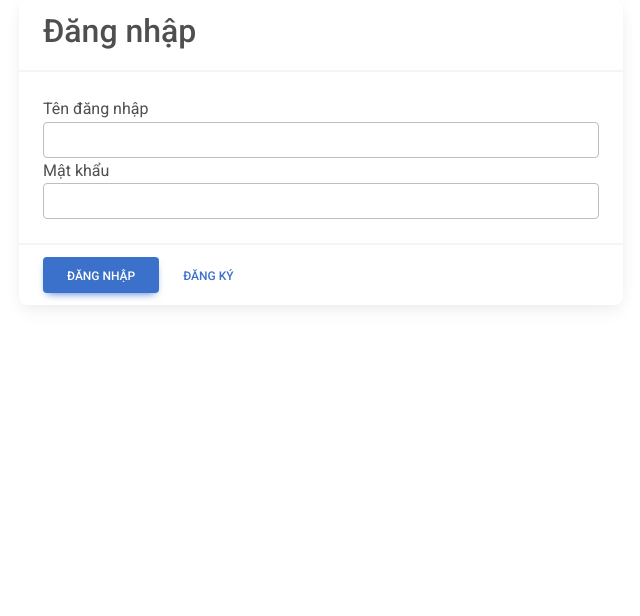
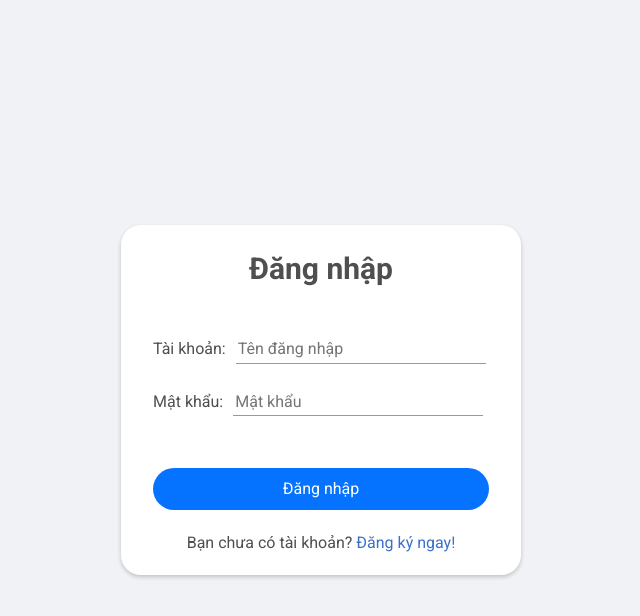
Before and after one commit to buiquoclong/Frontend_AppChat, a React (Create React App) app: page / in a window 1280 px wide. Shown: the top 616 px of the page, without its empty margins (319-959 px from the left). Built offline with nearby package versions, Linux system fonts and the light colour scheme; no server answers.

Commit message:
reupdate

```diff
--- a/public/index.html
+++ b/public/index.html
@@ -2,7 +2,7 @@
 <html lang="en">
   <head>
     <meta charset="utf-8" />
-    <link rel="icon" href="%PUBLIC_URL%/favicon.ico" />
+    <link rel="icon" href="%PUBLIC_URL%/talkup.webp" />
     <meta name="viewport" content="width=device-width, initial-scale=1" />
     <meta name="theme-color" content="#000000" />
     <meta
@@ -24,7 +24,7 @@
       work correctly both with client-side routing and a non-root public URL.
       Learn how to configure a non-root public URL by running `npm run build`.
     -->
-    <title>React App</title>
+    <title>My Appchat</title>
     <link href="https://fonts.googleapis.com/css?family=Roboto:300,400,500,700&display=swap" rel="stylesheet" />
   </head>
   <body>
--- a/src/components/Navbar.js
+++ b/src/components/Navbar.js
@@ -14,6 +14,7 @@ export default function Navbar(props) {
             },
         };
         history.push("/");
+        localStorage.clear();
     };
     useEffect(() => {
 
--- /dev/null
+++ b/src/css/Login.css
@@ -0,0 +1,96 @@
+
+
+.login-container {
+  max-width: 500px;
+  min-width: 300px;
+  height: 350px;
+  width: 400px;
+  background-color: #fff;
+  border-radius: 20px;
+  margin: 0 auto;
+  position: absolute;
+  top: 0;
+  bottom: 0;
+  left: 0;
+  right: 0;
+  margin: auto;
+  box-shadow: 0 2px 4px rgba(0, 0, 0, 0.2);
+}
+
+.login-content {
+  padding: 20px;
+}
+.btlogin{
+  padding-top: 25px;
+}
+.login-title {
+  font-size: 30px;
+  font-weight: 600;
+  margin-bottom: 30px;
+}
+
+.margin-input {
+  margin: 5px 0;
+}
+
+.margin-sign {
+  margin: 10px 0;
+}
+
+.login-input {
+  width: 250px;
+  margin: 12px 0px;
+  margin-left: 10px;
+  border: none;
+  outline: 0;
+  border-bottom: 1px solid #999;
+}
+
+
+.login-with {
+  font-weight: 600;
+}
+
+.social-login {
+  text-align: center;
+}
+
+.social-icon {
+  font-size: 36px;
+  margin: 20px 20px;
+}
+
+
+.login-password {
+  position: relative;
+}
+
+.show-password {
+  position: absolute;
+  right: 10px;
+  top: 10px;
+  color: #777;
+  cursor: pointer;
+}
+
+.btn-login {
+  width: 100%;
+  margin: 20px 0px;
+  border: none;
+  color: #fff;
+  padding: 8px 0px;
+  border-radius: 25px;
+  cursor: pointer;
+  background: #0573ff;
+}
+
+.forgot-password {
+  float: right;
+  font-size: 12px;
+}
+.noti{
+  margin-left: 85px;
+}
+.register{
+  text-align: center;
+}
--- a/src/pages/Homepage.js
+++ b/src/pages/Homepage.js
@@ -21,6 +21,7 @@ export default function Homepage() {
     const [isChatVisible, setIsChatVisible] = useState(true);
     const [roomName, setRoomName] = useState("");
     const [listUserChatRoom, setListUserChatRoom] = useState([]);
+    const [selectedImage, setSelectedImage] = useState(null);
     const history = useHistory();
 
 
@@ -77,7 +78,6 @@ export default function Homepage() {
         console.log(userName);
         if (type == 1) {
             setTypeSend("room");
-            console.log("đã biết type = 1 và user là " + userName)
             const requestRoomChatMess = {
                 action: "onchat",
                 data: {
@@ -92,7 +92,6 @@ export default function Homepage() {
             console.log("Đã gửi yêu cầu get room chat mes");
         } else {
             setTypeSend("people");
-            console.log("đã biết type = 1 và user là " + userName)
             const requestRoomChatMess = {
                 action: "onchat",
                 data: {
@@ -104,7 +103,6 @@ export default function Homepage() {
                 },
             };
             socket.send(JSON.stringify(requestRoomChatMess));
-            console.log("Đã gửi yêu cầu get people chat mes");
         }
     }
 
@@ -119,7 +117,6 @@ export default function Homepage() {
             },
         };
         socket.send(JSON.stringify(requestcreateRoom));
-        console.log("Đã gửi yêu cầu ");
         const userList = {
             action: 'onchat',
             data: {
--- a/src/pages/Login.js
+++ b/src/pages/Login.js
@@ -1,17 +1,15 @@
 import React, {useState, useEffect} from "react";
-import {createBrowserHistory} from 'history';
 import {useHistory} from "react-router-dom";
+import "../css/Login.css"
 
 const Login = () => {
     const [username, setUsername] = useState('');
     const [password, setPassword] = useState('');
-    const [error, setError] = useState('');
     const [socket, setSocket] = useState(null);
     const [usernameTouched, setUsernameTouched] = useState(false);
     const [passwordTouched, setPasswordTouched] = useState(false);
     const [notification, setNotification] = useState('');
     const [loginSuccess, setLoginSuccess] = useState(false);
-    const [listUser, setListUser] = useState([]);
 
     // const history = createBrowserHistory();
     const history = useHistory();
@@ -59,14 +57,6 @@ const Login = () => {
                     setNotification('Đăng nhập không thành công. Vui lòng kiểm tra lại tài khoản hoặc mật khẩu!');
                 }
             }
-            if (response.status === 'success' && response.event === 'GET_USER_LIST') {
-                const users = response.data;
-                setListUser(users);
-
-                // history.push('/homepage', {listUser: users, setListUser: setListUser});
-
-
-            }
 
         }
 
@@ -83,17 +73,11 @@ const Login = () => {
 
         if (socket) {
             socket.onmessage = (event) => {
-                const responseData = JSON.parse(event.data);
                 const response = JSON.parse(event.data);
-                if (response.status === 'success' && response.event === 'GET_USER_LIST') {
-                    const users = response.data;
-                    setListUser(users);
-                    console.log("Đã lưu vào users", users);
-                }
-                if (responseData && responseData.status === "success") {
+                if (response && response.status === "success") {
                     // Đăng nhập thành công
                     // Lưu trữ re_login_code
-                    sessionStorage.setItem('re_login_code', responseData.data["RE_LOGIN_CODE"]);
+                    sessionStorage.setItem('re_login_code', response.data["RE_LOGIN_CODE"]);
                 }
             };
         }
@@ -112,45 +96,49 @@ const Login = () => {
         setPasswordTouched(true);
     };
     return (
-        <div className="row">
-            <div className="offset-lg-3 col-lg-6">
+
+        <div className="center-content" style={{display:"flex", justifyContent: "center", alignItems:"center",height: "100vh", background: "#f0f2f5" }}>
+
+                <div className="login-container">
                     <form className="container" onSubmit={handleSubmit}>
-                    <div className="card">
-                        <div className="card-header">
-                            <h2>Đăng nhập</h2>
-                        </div>
-                        <div className="card-body">
-                            <div className="form-group">
-                                <label>Tên đăng nhập</label>
+                    <div className="login-content row">
+                        <div className="col-12 text-center login-title">Đăng nhập</div>
+                        <div className="col-12 form-group magrin-input">
+                            <label>Tài khoản: </label>
                             <input
-                                    className="form-control"
                                 value={username}
+                                type="text"
+                                className="login-input "
+                                placeholder="Tên đăng nhập"
                                 onChange={(e) => setUsername(e.target.value)}
                                 onBlur={handleUserBlur}
                             />
+                        </div>
                         {usernameTouched && username.trim() === '' && (
-                                    <p className="text-danger">Vui lòng nhập tên đăng nhập</p>
+                            <p className="text-danger noti">Vui lòng nhập tên đăng nhập</p>
                         )}
-                            </div>
-                            <div className="form-group">
-                                <label>Mật khẩu</label>
+                        <div className="col-12 form-group magrin-input " >
+                            <label>Mật khẩu: </label>
                             <input
+                                value={password}
                                 type="password"
-                                    className="form-control"
-                                    value={password}
+                                className="login-input "
+                                placeholder="Mật khẩu"
                                 onChange={(e) => setPassword(e.target.value)}
                                 onBlur={handlePassBlur}
                             />
+                        </div>
+
                         {passwordTouched && password.trim() === '' && (
-                                    <p className="text-danger">Vui lòng nhập mật khẩu</p>
+                            <p className="text-danger noti">Vui lòng nhập mật khẩu</p>
                         )}
-                            </div>
-                        </div>
-                        <div className="card-footer">
-                            <button type="submit" className="btn btn-primary">
+                        <div className="col-12" style={{paddingTop: "20px"}}>
+                            <button onClick={() => handleLogin()} className="btn-login btlogin" >
                                 Đăng nhập
                             </button>
-                            <a href="/register" className="btn btn-link">Đăng ký</a>
+                        </div>
+                        <div className="col-12 register">
+                            <p>Bạn chưa có tài khoản? <a href="/register" className="">Đăng ký ngay!</a></p>
                         </div>
                     </div>
                     </form>
@@ -158,8 +146,13 @@ const Login = () => {
                         <div className="alert alert-info mt-3">{notification}</div>
                     )}
                 </div>
+
+
+
         </div>
     );
+
+
 };
 
 export default Login;
--- a/src/pages/Register.js
+++ b/src/pages/Register.js
@@ -64,47 +64,49 @@ const Register = () => {
         setPasswordTouched(true);
     };
     return (
-        <div className="row">
-            <div className="offset-lg-3 col-lg-6">
+
+        <div className="center-content" style={{display:"flex", justifyContent: "center", alignItems:"center",height: "100vh", background: "#f0f2f5" }}>
+
+            <div className="login-container">
                 <form className="container" onSubmit={handleSubmit}>
-                    <div className="card">
-                        <div className="card-header">
-                            <h2>Đăng ký</h2>
-                        </div>
-                        <div className="card-body">
-                            <div className="form-group">
-                                <label>Tên đăng nhập</label>
+                    <div className="login-content row">
+                        <div className="col-12 text-center login-title">Đăng ký</div>
+                        <div className="col-12 form-group magrin-input">
+                            <label>Tài khoản: </label>
                             <input
-                                    className="form-control"
                                 value={username}
+                                type="text"
+                                className="login-input "
+                                placeholder="Tên đăng nhập"
                                 onChange={(e) => setUsername(e.target.value)}
                                 onBlur={handleUserBlur}
                             />
+                        </div>
                         {usernameTouched && username.trim() === '' && (
-                                    <p className="text-danger">Vui lòng nhập tên đăng nhập</p>
+                            <p className="text-danger noti">Vui lòng nhập tên đăng nhập</p>
                         )}
-                            </div>
-                            <div className="form-group">
-                                <label>Mật khẩu</label>
+                        <div className="col-12 form-group magrin-input " >
+                            <label>Mật khẩu: </label>
                             <input
+                                value={password}
                                 type="password"
-                                    className="form-control"
-                                    value={password}
+                                className="login-input "
+                                placeholder="Mật khẩu"
                                 onChange={(e) => setPassword(e.target.value)}
                                 onBlur={handlePassBlur}
                             />
+                        </div>
+
                         {passwordTouched && password.trim() === '' && (
-                                    <p className="text-danger">Vui lòng nhập mật khẩu</p>
+                            <p className="text-danger noti">Vui lòng nhập mật khẩu</p>
                         )}
-                            </div>
-                        </div>
-                        <div className="card-footer">
-                            <button type="submit" className="btn btn-primary">
+                        <div className="col-12" style={{paddingTop: "20px"}}>
+                            <button className="btn-login btlogin" >
                                 Đăng ký
                             </button>
-                            <a href="/" className="btn btn-link">
-                                Trở lại
-                            </a>
+                        </div>
+                        <div className="col-12 register">
+                            <p>Bạn đã có tài khoản? <a href="/" className="">Đăng nhập!</a></p>
                         </div>
                     </div>
                 </form>
@@ -112,6 +114,9 @@ const Register = () => {
                     <div className="alert alert-info mt-3">{notification}</div>
                 )}
             </div>
+
+
+
         </div>
     );
 }
```
Also changed, not shown: public/talkup.webp (added). Lines whose indentation alone changed are shown as unchanged.
